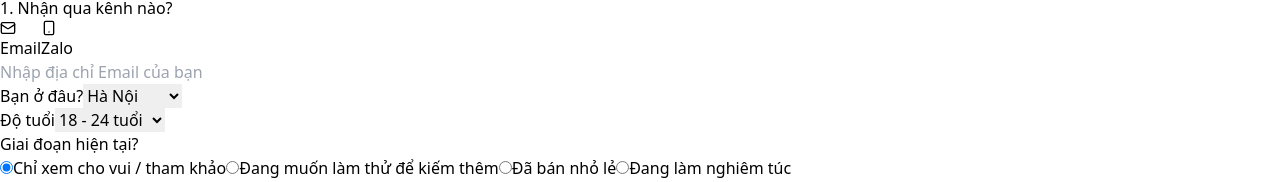
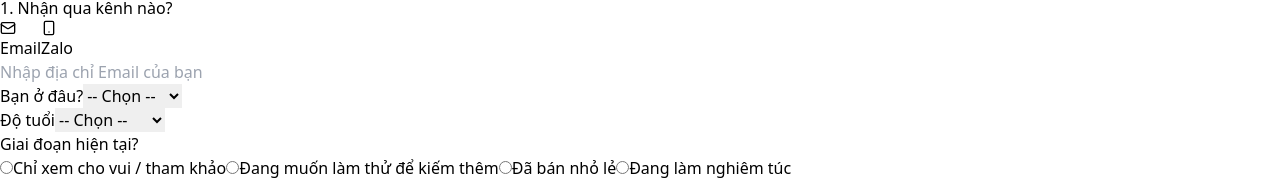
Before and after one commit to TanDuc204/tho-khoi-nghiep, a React (Vite) app: page / in a window 1280 px wide. Shown: the part 968-1150 px from the top of the page. Built offline with nearby package versions, Linux system fonts and the light colour scheme; no server answers.

Commit message:
Fix environment form

```diff
--- a/src/App.jsx
+++ b/src/App.jsx
@@ -43,11 +43,12 @@ const LandingPage = () => {
   const [contactMethod, setContactMethod] = useState('email');
   const [formData, setFormData] = useState({
     contactValue: '',
-    location: 'Hà Nội',
-    stage: 'tham_khao',
-    topic: 'chon_y_tuong',
+    location: '',
+    stage: '',
+    topic: '',
     otherTopic: '',
-    age: '18-24'
+    otherLocation: '',
+    age: ''
   });
   const [isSubmitting, setIsSubmitting] = useState(false);
   const [isSuccess, setIsSuccess] = useState(false);
@@ -91,6 +92,32 @@ const LandingPage = () => {
     if (!user) {
         setSubmitError("Đang kết nối hệ thống, vui lòng thử lại sau giây lát...");
         return;
+    }
+
+    // Validate required fields
+    if (!formData.location) {
+      setSubmitError('Vui lòng chọn nơi bạn ở.');
+      return;
+    }
+    if (!formData.age) {
+      setSubmitError('Vui lòng chọn độ tuổi.');
+      return;
+    }
+    if (!formData.stage) {
+      setSubmitError('Vui lòng chọn giai đoạn hiện tại.');
+      return;
+    }
+    if (!formData.topic) {
+      setSubmitError('Vui lòng chọn chủ đề quan tâm.');
+      return;
+    }
+    if (formData.location === 'Khác' && !formData.otherLocation.trim()) {
+      setSubmitError('Vui lòng nhập nơi bạn ở.');
+      return;
+    }
+    if (formData.topic === 'khac' && !formData.otherTopic.trim()) {
+      setSubmitError('Vui lòng nhập chủ đề bạn quan tâm.');
+      return;
     }
 
     setIsSubmitting(true);
@@ -246,7 +273,7 @@ const LandingPage = () => {
         </p>
 
         <button
-          onClick={() => { setIsSuccess(false); setFormData({...formData, contactValue: ''}); setLeadId(null); }}
+          onClick={() => { setIsSuccess(false); setFormData({...formData, contactValue: '', location: '', age: '', stage: '', topic: '', otherTopic: '', otherLocation: ''}); setLeadId(null); }}
           className="px-6 py-2 bg-white border border-gray-200 rounded-full text-gray-500 hover:bg-gray-50 hover:text-green-700 transition-colors font-medium text-sm"
         >
           Quay lại trang chủ
@@ -440,25 +467,40 @@ const LandingPage = () => {
                     <label className="text-[10px] font-bold text-gray-500 uppercase mb-1 block">Bạn ở đâu?</label>
                     <select
                       name="location"
-                      className="w-full bg-gray-50 border border-gray-200 rounded-lg px-3 py-2 text-sm text-gray-700 focus:outline-none focus:border-green-500"
+                      required
+                      className={`w-full bg-gray-50 border border-gray-200 rounded-lg px-3 py-2 text-sm focus:outline-none focus:border-green-500 ${formData.location ? 'text-gray-700' : 'text-gray-400'}`}
                       value={formData.location}
                       onChange={handleChange}
                     >
+                      <option value="" disabled>-- Chọn --</option>
                       <option value="Hà Nội">Hà Nội</option>
                       <option value="HCM">TP. HCM</option>
                       <option value="Đà Nẵng">Đà Nẵng</option>
                       <option value="Hải Phòng">Hải Phòng</option>
                       <option value="Khác">Khác</option>
                     </select>
+                    {formData.location === 'Khác' && (
+                      <input
+                        type="text"
+                        name="otherLocation"
+                        placeholder="Nhập nơi bạn ở..."
+                        className="mt-1 w-full text-sm border border-gray-200 bg-gray-50 rounded-lg focus:border-green-500 focus:outline-none py-2 px-3"
+                        value={formData.otherLocation}
+                        onChange={handleChange}
+                        required
+                      />
+                    )}
                   </div>
                   <div>
                     <label className="text-[10px] font-bold text-gray-500 uppercase mb-1 block">Độ tuổi</label>
                     <select
                       name="age"
-                      className="w-full bg-gray-50 border border-gray-200 rounded-lg px-3 py-2 text-sm text-gray-700 focus:outline-none focus:border-green-500"
+                      required
+                      className={`w-full bg-gray-50 border border-gray-200 rounded-lg px-3 py-2 text-sm focus:outline-none focus:border-green-500 ${formData.age ? 'text-gray-700' : 'text-gray-400'}`}
                       value={formData.age}
                       onChange={handleChange}
                     >
+                      <option value="" disabled>-- Chọn --</option>
                       <option value="<18">&lt; 18 tuổi</option>
                       <option value="18-24">18 - 24 tuổi</option>
                       <option value="25-30">25 - 30 tuổi</option>
```
